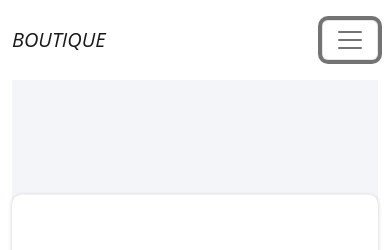
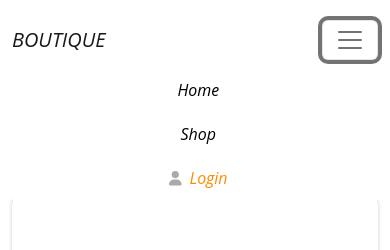
Before and after one commit to longpt2022/rjs-asm03, a React (Create React App) app: page /login in a window 390 px wide. Both pictures are taken after a click on the button 350 px from the left and 40 px from the top of the page. Shown: the top 250 px of the page. Built offline with nearby package versions, Linux system fonts and the light colour scheme.

Commit message:
show menu in mobile

```diff
--- a/src/Components/ProfilePage/ProfileFormInfo.js
+++ b/src/Components/ProfilePage/ProfileFormInfo.js
@@ -47,7 +47,7 @@ const ProfileFormInfo = () => {
         <div className="col-md-3 border-right">
           <div className="d-flex flex-column align-items-center text-center p-3 py-5">
             <img
-              className="rounded-circle mt-5"
+              className="rounded-circle mt-md-5"
               width="150px"
               src={userIcon}
               alt="avt"
--- a/src/Components/UI/ChatApp/ChatApp.js
+++ b/src/Components/UI/ChatApp/ChatApp.js
@@ -18,11 +18,9 @@ const ChatApp = () => {
         <FontAwesomeIcon icon={faFacebookMessenger} className="comment" />
       </label>
       <div className="chat-app-wrapper">
-        <div id="chat2">
-          <ChatHeader />
-          <ChatBody />
-          <ChatFooter />
-        </div>
+        <ChatHeader />
+        <ChatBody />
+        <ChatFooter />
       </div>
     </div>
   );
--- a/src/Components/layout/MainHeader.js
+++ b/src/Components/layout/MainHeader.js
@@ -1,5 +1,5 @@
 import { useEffect, useState } from 'react';
-import { useNavigate, useLocation } from 'react-router-dom';
+import { useNavigate, useLocation, Link } from 'react-router-dom';
 import { useDispatch, useSelector } from 'react-redux';
 import { FontAwesomeIcon } from '@fortawesome/react-fontawesome';
 import {
@@ -13,6 +13,8 @@ import { toastActions } from 'store/toast';
 import classes from './MainHeader.module.css';
 
 const MainHeader = () => {
+  const [isShowMenuMobile, setIsShowMenuMobile] = useState(false);
+
   // Lấy currentUser state redux
   const isAuthenticated = useSelector(state => state.auth.isAuthenticated);
   const currentUser = useSelector(state => state.auth.currentUser);
@@ -37,7 +39,10 @@ const MainHeader = () => {
     return (
       <button
         className={location.pathname === path ? classes.active : ''}
-        onClick={() => navigate(path)}
+        onClick={() => {
+          navigate(path);
+          setIsShowMenuMobile(false);
+        }}
       >
         {nameBtn}
       </button>
@@ -67,37 +72,54 @@ const MainHeader = () => {
     };
   }, [listCart]);
 
+  // show menu ở mobile
+  const toggleMenu = () => {
+    setIsShowMenuMobile(prevState => !prevState);
+  };
+
+  const navigateAndCloseMenu = path => {
+    if (isShowMenuMobile) {
+      navigate(path);
+      setIsShowMenuMobile(false);
+    } else {
+      navigate(path);
+    }
+  };
+
+  const showMM = isShowMenuMobile ? `show ${classes.mobileNavItems}` : '';
+
   return (
     <header className={classes.header}>
-      <nav className="navbar navbar-light navbar-expand-md bg-faded">
-        <div className="container">
-          <button
-            className={`${classes.abs} navbar-brand`}
-            onClick={() => navigate('/')}
-          >
+      <nav className="navbar navbar-expand-md navbar-light bg-faded">
+        <div className={`container ${classes.positionMM}`}>
+          <Link className={`${classes.abs} navbar-brand`} to="/">
             BOUTIQUE
-          </button>
+          </Link>
           <button
             className="navbar-toggler"
             type="button"
             data-bs-toggle="collapse"
             data-bs-target="#collapsingNavbar"
+            onClick={toggleMenu}
           >
             <span className="navbar-toggler-icon"></span>
           </button>
-          <div className="navbar-collapse collapse w-100" id="collapseNavbar">
-            <ul className="navbar-nav w-100 justify-content-start">
+          <div
+            className={`navbar-collapse collapse w-100 ${showMM}`}
+            id="collapsingNavbar"
+          >
+            <ul className="navbar-nav w-100 justify-content-md-start">
               <li className="nav-item">{buttonNav('home')}</li>
               <li className="nav-item">{buttonNav('shop')}</li>
             </ul>
-            <ul className="nav navbar-nav ms-auto w-100 justify-content-end">
+            <ul className="nav navbar-nav ms-auto w-100 justify-content-md-end">
               {isAuthenticated && (
                 <>
                   <li className={`nav-item ${btnClasses}`}>
                     <FontAwesomeIcon
                       icon={faCartFlatbed}
                       className={classes.navIcon}
-                      onClick={() => navigate('/cart')}
+                      onClick={() => navigateAndCloseMenu('/cart')}
                     />
                     {buttonNav('cart')}
                   </li>
@@ -105,13 +127,13 @@ const MainHeader = () => {
                     <FontAwesomeIcon
                       icon={faUser}
                       className={classes.navIcon}
-                      onClick={() => navigate('/profile')}
+                      onClick={() => navigateAndCloseMenu('/profile')}
                     />
                     <button
                       className={
                         location.pathname === '/profile' ? classes.active : ''
                       }
-                      onClick={() => navigate('/profile')}
+                      onClick={() => navigateAndCloseMenu('/profile')}
                     >
                       <>
                         {currentUser.fullName}
@@ -122,12 +144,12 @@ const MainHeader = () => {
                       </>
                     </button>
                   </li>
-                  <li className="nav-item align-self-center">
+                  <li className="nav-item">
                     <button
                       onClick={() => {
                         dispatch(authActions.ON_LOGOUT());
                         dispatch(toastActions.SHOW_SUCCESS('Logout success!'));
-                        navigate('/login');
+                        navigateAndCloseMenu('/login');
                       }}
                     >
                       (Logout)
@@ -140,7 +162,7 @@ const MainHeader = () => {
                   <FontAwesomeIcon
                     icon={faUser}
                     className={classes.navIcon}
-                    onClick={() => navigate('/login')}
+                    onClick={() => navigateAndCloseMenu('/login')}
                   />
                   <button
                     className={
@@ -149,7 +171,7 @@ const MainHeader = () => {
                         ? classes.active
                         : ''
                     }
-                    onClick={() => navigate('/login')}
+                    onClick={() => navigateAndCloseMenu('/login')}
                   >
                     Login
                   </button>
--- a/src/Components/layout/MainHeader.module.css
+++ b/src/Components/layout/MainHeader.module.css
@@ -52,6 +52,27 @@ nav button {
   }
 }
 
+@media (max-width: 768px) {
+  .positionMM {
+    position: relative;
+  }
+
+  .mobileNavItems {
+    position: absolute;
+    top: 3rem;
+
+    z-index: 2;
+    background-color: var(--white);
+
+    width: 95.5% !important;
+    text-align: center;
+  }
+
+  .mobileNavItems li {
+    margin: 0;
+  }
+}
+
 /* CSS hiệu ứng bump add cart*/
 .bump {
   animation: bump 300ms ease-out;
```
